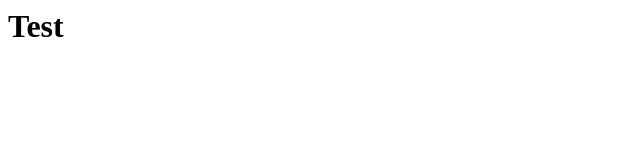
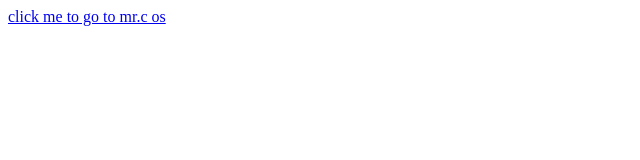
Before and after one commit to theultamitedev/mr.c-os, a plain HTML site: page index.html in a window 1280 px wide. Shown: the whole page, without its empty margins (0-640 px from the left). Drawn offline with Linux system fonts and the light colour scheme.

Commit message:
Updated index.html

```diff
--- a/index.html
+++ b/index.html
@@ -1 +1,2 @@
-<h1> Test </h1>
+<h1>  </h1>
+<a href="mr.c os.html">click me to go to mr.c os</a>
```
